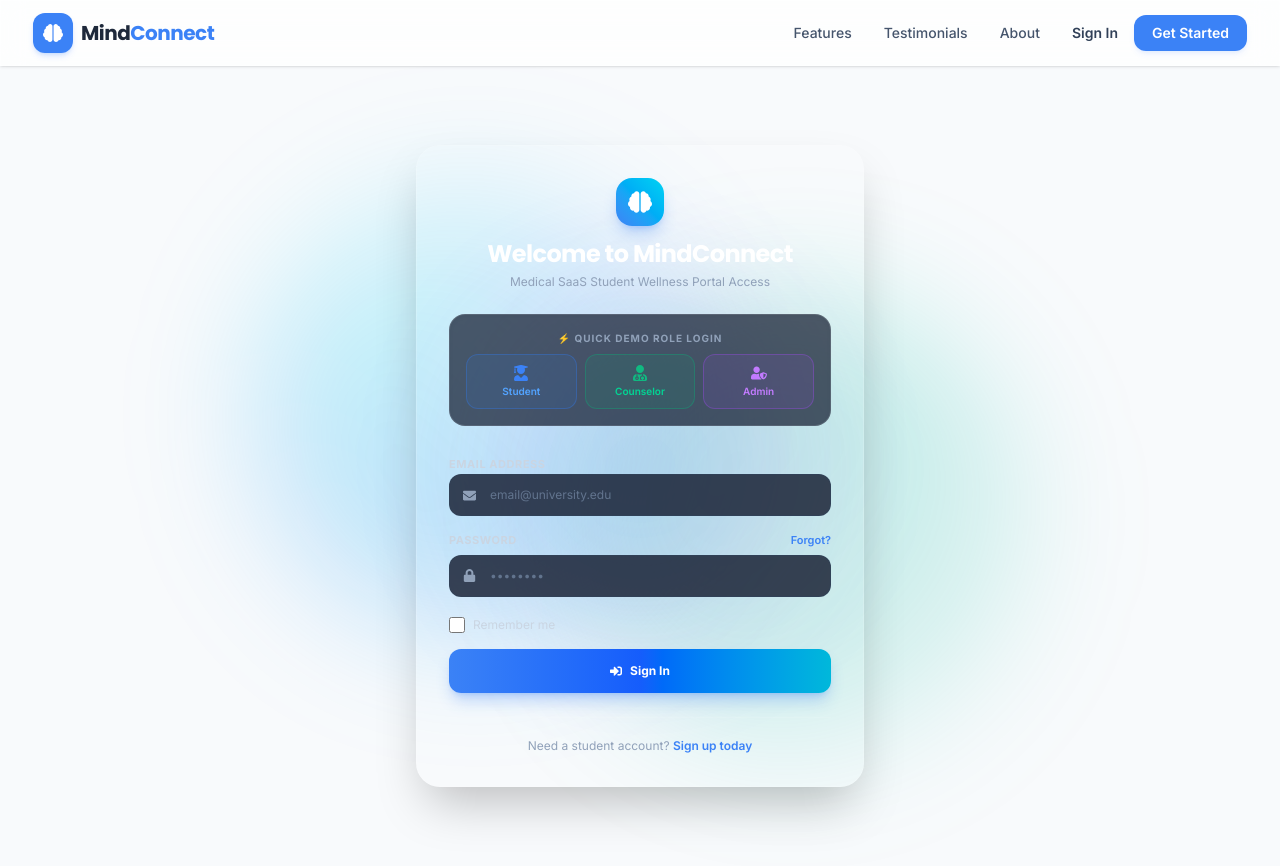
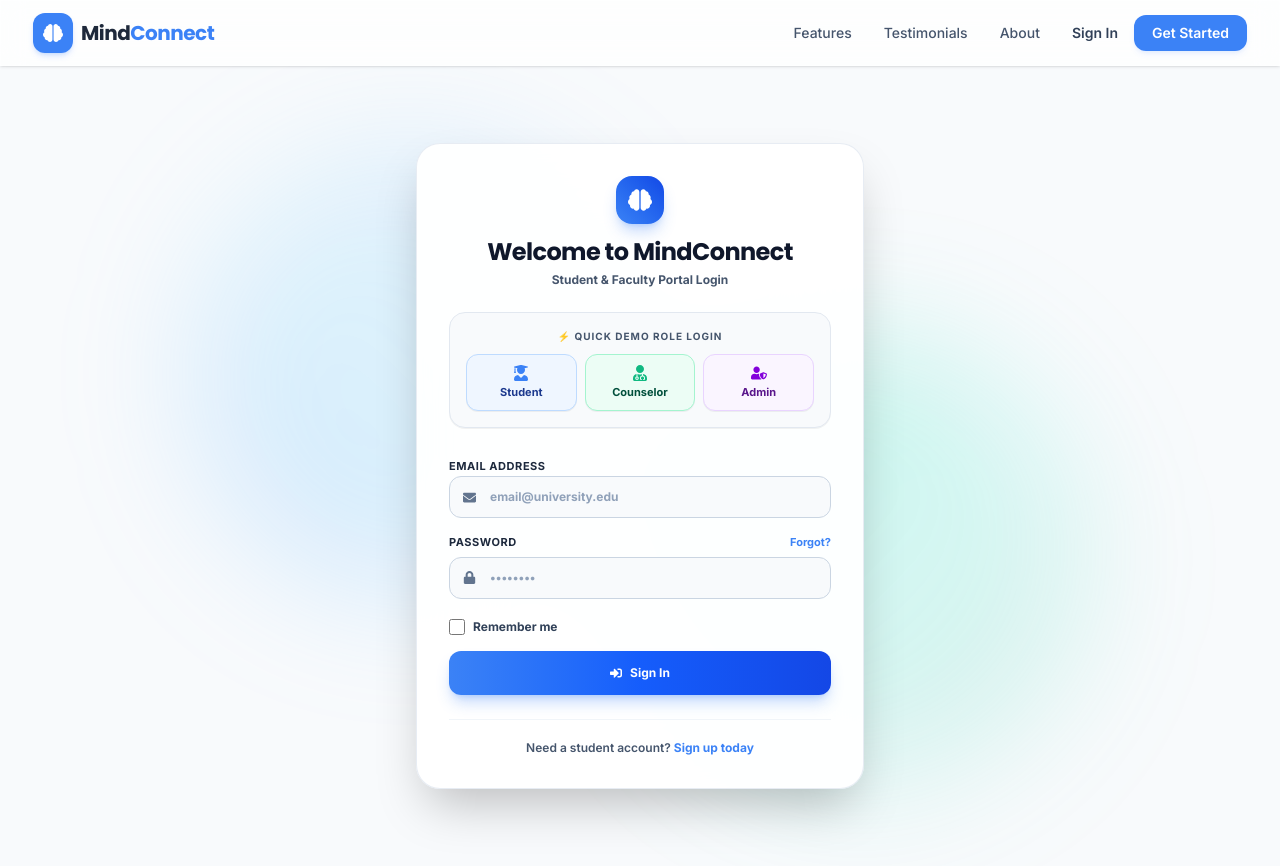
Before and after one commit to lewiitech-25/mindconnect, a React (Vite) app: page /login in a window 1280 px wide. Built offline with nearby package versions, Linux system fonts and the light colour scheme.

Commit message:
Fix text readability on Login and Register cards with crisp white background container and high contrast labels

```diff
--- a/src/pages/Login.jsx
+++ b/src/pages/Login.jsx
@@ -109,63 +109,62 @@ export default function Login() {
   }
 
   return (
-    <div className="min-h-screen bg-saas-canvas bg-saas-grid relative flex items-center justify-center p-4 py-12 overflow-hidden page-transition-enter">
+    <div className="min-h-screen bg-mesh-light bg-dot-pattern relative flex items-center justify-center p-4 py-12 overflow-hidden page-transition-enter text-slate-900">
 
-      {/* Behance Medical SaaS Glowing Spotlights */}
-      <div className="absolute top-[15%] left-[20%] h-[450px] w-[450px] rounded-full bg-gradient-to-tr from-primary/30 via-cyan-400/20 to-blue-600/10 blur-3xl animate-orb-1 pointer-events-none"></div>
-      <div className="absolute bottom-[15%] right-[20%] h-[450px] w-[450px] rounded-full bg-gradient-to-br from-emerald-400/25 via-teal-500/20 to-secondary/10 blur-3xl animate-orb-2 pointer-events-none"></div>
-      <div className="absolute top-[50%] left-[50%] -translate-x-1/2 -translate-y-1/2 h-[350px] w-[350px] rounded-full bg-purple-500/15 blur-3xl animate-pulse-glow pointer-events-none"></div>
+      {/* Behance Medical Glowing Orbs */}
+      <div className="absolute top-[10%] left-[15%] h-[450px] w-[450px] rounded-full bg-gradient-to-tr from-blue-400/25 via-sky-300/20 to-primary/15 blur-3xl animate-orb-1 pointer-events-none"></div>
+      <div className="absolute bottom-[10%] right-[15%] h-[450px] w-[450px] rounded-full bg-gradient-to-br from-emerald-400/25 via-teal-300/20 to-secondary/15 blur-3xl animate-orb-2 pointer-events-none"></div>
 
-      <div className="w-full max-w-md rounded-3xl glass-saas-card p-8 shadow-2xl relative z-10 border border-white/15 animate-in zoom-in-95 duration-200">
+      <div className="w-full max-w-md rounded-3xl bg-white/95 backdrop-blur-2xl p-8 shadow-2xl relative z-10 border border-slate-200/80 animate-in zoom-in-95 duration-200">
 
         {/* Brand Header */}
         <div className="text-center mb-6">
-          <Link to="/" className="inline-flex h-12 w-12 items-center justify-center rounded-2xl bg-gradient-to-tr from-primary to-cyan-400 text-white shadow-lg shadow-primary/30 mb-3 hover:scale-105 transition-transform duration-300">
+          <Link to="/" className="inline-flex h-12 w-12 items-center justify-center rounded-2xl bg-gradient-to-tr from-primary to-blue-700 text-white shadow-lg shadow-primary/30 mb-3 hover:scale-105 transition-transform duration-300">
             <FaBrain className="text-2xl" />
           </Link>
-          <h2 className="font-poppins text-2xl font-bold tracking-tight text-white">
+          <h2 className="font-poppins text-2xl font-extrabold tracking-tight text-slate-900">
             Welcome to MindConnect
           </h2>
-          <p className="text-xs text-slate-400 mt-1">
-            Medical SaaS Student Wellness Portal Access
+          <p className="text-xs font-bold text-slate-600 mt-1">
+            Student & Faculty Portal Login
           </p>
         </div>
 
         {error && (
-          <div className="mb-5 p-3.5 rounded-xl bg-red-950/60 border border-red-800/80 text-xs font-semibold text-red-300">
+          <div className="mb-5 p-3.5 rounded-xl bg-red-50 border border-red-200 text-xs font-bold text-red-700">
             {error}
           </div>
         )}
 
-        {/* Demo Fast Login Switcher */}
-        <div className="mb-6 p-4 rounded-2xl bg-slate-900/70 border border-white/10 shadow-inner space-y-2">
-          <div className="text-[10px] font-bold text-slate-400 uppercase tracking-widest text-center">
+        {/* High-Contrast Quick Demo Role Switcher */}
+        <div className="mb-6 p-4 rounded-2xl bg-slate-50 border border-slate-200 shadow-2xs space-y-2.5">
+          <div className="text-[10px] font-extrabold text-slate-600 uppercase tracking-widest text-center">
             ⚡ Quick Demo Role Login
           </div>
           <div className="grid grid-cols-3 gap-2">
             <button
               type="button"
               onClick={() => handleQuickDemoLogin('student')}
-              className="flex flex-col items-center justify-center p-2.5 rounded-xl border border-blue-500/30 bg-blue-500/10 hover:bg-blue-500/20 text-blue-400 transition-all text-xs font-semibold"
+              className="flex flex-col items-center justify-center p-2.5 rounded-xl border border-blue-200 bg-blue-50 hover:bg-blue-100 text-blue-900 transition-all text-xs font-extrabold shadow-2xs"
             >
               <FaUserGraduate className="text-base mb-1 text-primary" />
-              <span className="text-[10px]">Student</span>
+              <span className="text-[11px]">Student</span>
             </button>
             <button
               type="button"
               onClick={() => handleQuickDemoLogin('counselor')}
-              className="flex flex-col items-center justify-center p-2.5 rounded-xl border border-emerald-500/30 bg-emerald-500/10 hover:bg-emerald-500/20 text-emerald-400 transition-all text-xs font-semibold"
+              className="flex flex-col items-center justify-center p-2.5 rounded-xl border border-emerald-200 bg-emerald-50 hover:bg-emerald-100 text-emerald-900 transition-all text-xs font-extrabold shadow-2xs"
             >
               <FaUserMd className="text-base mb-1 text-secondary" />
-              <span className="text-[10px]">Counselor</span>
+              <span className="text-[11px]">Counselor</span>
             </button>
             <button
               type="button"
               onClick={() => handleQuickDemoLogin('admin')}
-              className="flex flex-col items-center justify-center p-2.5 rounded-xl border border-purple-500/30 bg-purple-500/10 hover:bg-purple-500/20 text-purple-400 transition-all text-xs font-semibold"
+              className="flex flex-col items-center justify-center p-2.5 rounded-xl border border-purple-200 bg-purple-50 hover:bg-purple-100 text-purple-900 transition-all text-xs font-extrabold shadow-2xs"
             >
-              <FaUserShield className="text-base mb-1 text-purple-400" />
-              <span className="text-[10px]">Admin</span>
+              <FaUserShield className="text-base mb-1 text-purple-700" />
+              <span className="text-[11px]">Admin</span>
             </button>
           </div>
         </div>
@@ -173,11 +172,11 @@ export default function Login() {
         <form onSubmit={handleSubmit} className="space-y-4">
           {/* Email input */}
           <div className="space-y-1.5">
-            <label className="text-[11px] font-bold text-slate-300 uppercase tracking-wider">
+            <label className="text-[11px] font-extrabold text-slate-800 uppercase tracking-wider">
               Email Address
             </label>
             <div className="relative">
-              <span className="absolute inset-y-0 left-0 pl-3.5 flex items-center text-slate-400">
+              <span className="absolute inset-y-0 left-0 pl-3.5 flex items-center text-slate-500">
                 <FaEnvelope size={13} />
               </span>
               <input
@@ -185,7 +184,7 @@ export default function Login() {
                 value={email}
                 onChange={(e) => setEmail(e.target.value)}
                 placeholder="email@university.edu"
-                className="w-full rounded-xl border border-slate-700/80 bg-slate-900/80 py-3 pl-10 pr-4 text-xs text-white placeholder-slate-500 outline-none focus:border-primary focus:ring-1 focus:ring-primary/40 transition-all"
+                className="w-full rounded-xl border border-slate-300 bg-slate-50 py-3 pl-10 pr-4 text-xs font-bold text-slate-900 placeholder-slate-400 outline-none focus:border-primary focus:bg-white focus:ring-2 focus:ring-primary/20 transition-all"
               />
             </div>
           </div>
@@ -193,15 +192,15 @@ export default function Login() {
           {/* Password input */}
           <div className="space-y-1.5">
             <div className="flex items-center justify-between">
-              <label className="text-[11px] font-bold text-slate-300 uppercase tracking-wider">
+              <label className="text-[11px] font-extrabold text-slate-800 uppercase tracking-wider">
                 Password
               </label>
-              <a href="#" className="text-[11px] font-semibold text-primary hover:text-cyan-400 transition-colors">
+              <a href="#" className="text-[11px] font-bold text-primary hover:underline transition-colors">
                 Forgot?
               </a>
             </div>
             <div className="relative">
-              <span className="absolute inset-y-0 left-0 pl-3.5 flex items-center text-slate-400">
+              <span className="absolute inset-y-0 left-0 pl-3.5 flex items-center text-slate-500">
                 <FaLock size={13} />
               </span>
               <input
@@ -209,19 +208,19 @@ export default function Login() {
                 value={password}
                 onChange={(e) => setPassword(e.target.value)}
                 placeholder="••••••••"
-                className="w-full rounded-xl border border-slate-700/80 bg-slate-900/80 py-3 pl-10 pr-4 text-xs text-white placeholder-slate-500 outline-none focus:border-primary focus:ring-1 focus:ring-primary/40 transition-all"
+                className="w-full rounded-xl border border-slate-300 bg-slate-50 py-3 pl-10 pr-4 text-xs font-bold text-slate-900 placeholder-slate-400 outline-none focus:border-primary focus:bg-white focus:ring-2 focus:ring-primary/20 transition-all"
               />
             </div>
           </div>
 
           {/* Remember check */}
           <div className="flex items-center justify-between pt-1">
-            <label className="flex items-center space-x-2 text-xs text-slate-300 cursor-pointer select-none">
+            <label className="flex items-center space-x-2 text-xs font-bold text-slate-700 cursor-pointer select-none">
               <input
                 type="checkbox"
                 checked={rememberMe}
                 onChange={() => setRememberMe(!rememberMe)}
-                className="rounded border-slate-700 bg-slate-900 text-primary focus:ring-primary/40 h-4 w-4"
+                className="rounded border-slate-300 text-primary focus:ring-primary/40 h-4 w-4"
               />
               <span>Remember me</span>
             </label>
@@ -230,7 +229,7 @@ export default function Login() {
           {/* Login Button */}
           <button
             type="submit"
-            className="w-full inline-flex items-center justify-center space-x-2 rounded-xl bg-gradient-to-r from-primary via-blue-600 to-cyan-500 py-3.5 text-xs font-bold text-white shadow-lg shadow-primary/30 hover:shadow-primary/50 hover:scale-[1.01] active:scale-[0.99] transition-all duration-200"
+            className="w-full inline-flex items-center justify-center space-x-2 rounded-xl bg-gradient-to-r from-primary via-blue-600 to-blue-700 py-3.5 text-xs font-extrabold text-white shadow-lg shadow-primary/30 hover:shadow-primary/50 hover:scale-[1.01] active:scale-[0.99] transition-all duration-200"
           >
             <FaSignInAlt />
             <span>Sign In</span>
@@ -238,10 +237,10 @@ export default function Login() {
         </form>
 
         {/* Register Redirect */}
-        <div className="mt-6 border-t border-white/10 pt-5 text-center">
-          <p className="text-xs text-slate-400">
+        <div className="mt-6 border-t border-slate-100 pt-5 text-center">
+          <p className="text-xs font-semibold text-slate-600">
             Need a student account?{' '}
-            <Link to="/register" className="font-semibold text-primary hover:text-cyan-400 transition-colors">
+            <Link to="/register" className="font-extrabold text-primary hover:underline transition-colors">
               Sign up today
             </Link>
           </p>
```
Also changed, not shown: src/pages/Register.jsx (+35 -39 lines).
